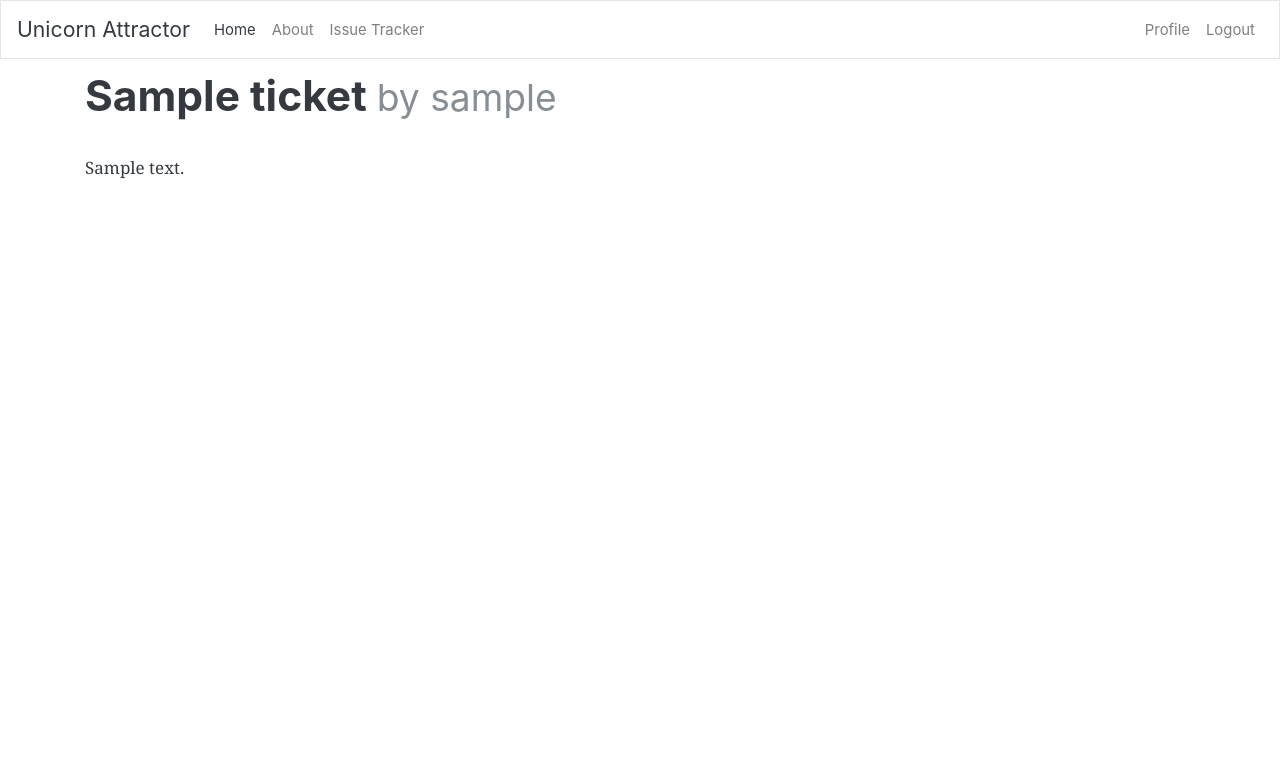
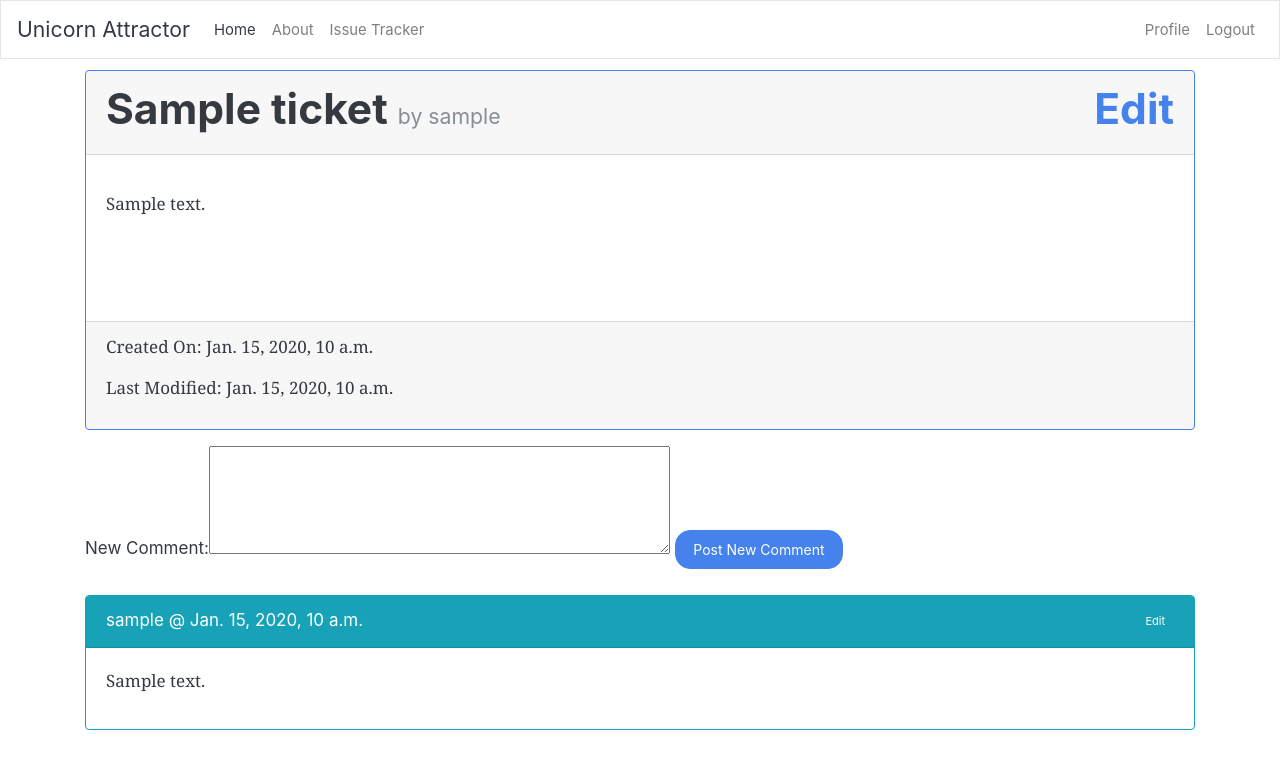
Before and after one commit to comacoma/FSF-MilestoneProject, a Django app: page /issuetracker/ticket/1/ in a window 1280 px wide. Shown: the top 769 px of the page. Run offline with Django 3.2, Linux system fonts and the light colour scheme; a user stored in the database is signed in; tables that the repository leaves empty hold one stand-in row (values such as "Sample post"); some libraries are stand-ins or nearby versions.

Commit message:
added ticket edit form. currently working on editing comment

```diff
--- a/issuetracker/forms.py
+++ b/issuetracker/forms.py
@@ -1,5 +1,5 @@
 from django import forms
-from .models import *
+from .models import Ticket, Comment
 
 class TicketSubmitForm(forms.ModelForm):
     class Meta:
@@ -9,7 +9,26 @@ class TicketSubmitForm(forms.ModelForm):
             'title',
             'content',
             'author',
+            'last_modified',
         )
         widgets = {
-            'author': forms.HiddenInput()
+            'author': forms.HiddenInput(),
+            'last_modified': forms.HiddenInput(),
         }
+
+class CommentPostForm(forms.ModelForm):
+    class Meta:
+        model = Comment
+        fields = (
+            'content',
+            'author',
+            'ticket',
+        )
+        widgets = {
+            'content': forms.Textarea(attrs={'rows': 4}),
+            'author': forms.HiddenInput(),
+            'ticket': forms.HiddenInput(),
+        }
+        labels = {
+            'content': 'New Comment',
+        }
--- a/issuetracker/models.py
+++ b/issuetracker/models.py
@@ -1,6 +1,7 @@
 from django.db import models
 from django.conf import settings
 from django.urls import reverse
+from datetime import datetime
 
 # Create your models here.
 class Ticket(models.Model):
@@ -31,8 +32,10 @@ class Ticket(models.Model):
         on_delete = models.PROTECT,
     )
     content = models.TextField()
-    submission_date = models.DateTimeField(auto_now_add=True)
+    submission_date = models.DateTimeField(default=datetime.now)
+    last_modified = models.DateTimeField(blank=True, null=True, default=datetime.now)
     status = models.CharField(max_length=2, choices=STATUS, default=REVIEWING)
+    upvote = models.IntegerField(default=0)
     threshold = models.IntegerField(blank=True, null=True)
 
     def __str__(self):
@@ -51,4 +54,7 @@ class Comment(models.Model):
         on_delete = models.PROTECT,
     )
     content = models.TextField()
-    comment_date = models.DateTimeField(auto_now_add=True)
+    comment_date = models.DateTimeField(default=datetime.now)
+
+    def __str__(self):
+        return "{0} @ {1} ON {2}".format(self.author.username, self.comment_date.strftime('%Y-%m-%d %H:%M:%S'), self.ticket.title)
--- a/issuetracker/templates/ticketdetails.html
+++ b/issuetracker/templates/ticketdetails.html
@@ -1,14 +1,67 @@
 {% extends 'base.html' %}
+{% load bootstrap_tags %}
+{% block ajax_script %}
+    <script type="text/javascript">
+    // using jQuery
+    var csrftoken = jQuery("[name=csrfmiddlewaretoken]").val();
+    </script>
+{% endblock %}
 
 {% block page_title %}Issue Tracker - Ticket Details{% endblock %}
 
 {% block content %}
-    <div class="container">
-        <h1>
-            {{ ticket.title }}
-            <small class="text-muted">by {{ ticket.author }}</small>
-        </h1>
-        <br>
-        <p>{{ ticket.content }}</p>
+<div class="container">
+    <div class="card border-primary mb-3 ticket-content">
+        <div class="card-header">
+            <h1>
+                {{ ticket.title }}
+                <small class="text-muted small-text">by {{ ticket.author }}</small>
+                {% if user.username == ticket.author.username %}
+                <a href="{% url 'edit_ticket' ticket.id %}" class="float-right">Edit</a>
+                {% endif %}
+            </h1>
+        </div>
+        <div class="card-body">
+            <p class="card-text">{{ ticket.content | linebreaks }}</p>
+        </div>
+        <div class="card-footer">
+            <p>Created On: {{ ticket.submission_date }}</p>
+            <p>Last Modified: {{ ticket.last_modified }}</p>
+        </div>
     </div>
+
+    {% if user.is_authenticated %}
+    <form method="POST">
+        {% csrf_token %}
+        {{ form | as_bootstrap }}
+        <button class="btn btn-primary" type="submit">Post New Comment</button>
+    </form>
+    {% endif %}
+
+    <br>
+
+    {% for comment in comments %}
+    <div class="card border-info mb-3">
+        {% if comment.author.is_staff %}
+        <div class="card-header bg-info text-white">
+        {% elif user.username == comment.author.username %}
+        <div class="card-header bg-primary text-white">
+        {% else %}
+        <div class="card-header">
+        {% endif %}
+            {{ comment.author.username }} @ {{ comment.comment_date }}
+            {% if user.username == comment.author.username %}
+                {% if user.is_staff %}
+                <button class="btn btn-outline-info btn-sm float-right text-white comment-edit" id="{{ comment.id }}">Edit</button>
+                {% else %}
+                <button class="btn btn-outline-primary btn-sm float-right text-white comment-edit" id="{{ comment.id }}">Edit</button>
+                {% endif %}
+            {% endif %}
+        </div>
+        <div class="card-body">
+            <span class="card-text comment-body" id="comment_{{ comment.id }}">{{ comment.content | linebreaks }}</span>
+        </div>
+    </div>
+    {% endfor %}
+</div>
 {% endblock %}
--- a/issuetracker/urls.py
+++ b/issuetracker/urls.py
@@ -5,4 +5,5 @@ urlpatterns = [
     path('', issue_tracker_home, name="issue_tracker_home"),
     path('ticket/new/', submit_new_ticket, name="submit_new_ticket"),
     path('ticket/<int:pk>/', ticket_details, name="ticket_details"),
+    path('ticket/<int:pk>/edit/', edit_ticket, name="edit_ticket"),
 ]
--- a/issuetracker/views.py
+++ b/issuetracker/views.py
@@ -1,7 +1,8 @@
 from django.shortcuts import render, get_object_or_404, redirect
 from django.contrib.auth.decorators import login_required
 from .models import Ticket, Comment
-from .forms import TicketSubmitForm
+from .forms import TicketSubmitForm, CommentPostForm
+from datetime import datetime
 
 # Create your views here.
 def issue_tracker_home(request):
@@ -34,5 +35,32 @@ def ticket_details(request, pk):
     as well as providing area for fellow users to comment.
     """
 
+    authorid = request.user.id if request.user.is_authenticated else None
+
     ticket = get_object_or_404(Ticket, pk=pk)
-    return render(request, 'ticketdetails.html', {'ticket': ticket})
+    comments = Comment.objects.filter(ticket=ticket).order_by('-comment_date')
+
+    if request.method == "POST":
+        form = CommentPostForm(request.POST)
+        if form.is_valid():
+            form.save()
+            return redirect(ticket_details, ticket.id)
+    else:
+        form = CommentPostForm(initial={'author': authorid, 'ticket': ticket.id})
+    return render(request, 'ticketdetails.html', {'ticket': ticket, 'comments': comments, 'form': form})
+
+def edit_ticket(request, pk):
+    """
+    A view that allows users to edit existing tickets
+    """
+
+    ticket = get_object_or_404(Ticket, pk=pk)
+
+    if request.method == "POST":
+        form = TicketSubmitForm(request.POST, instance=ticket)
+        if form.is_valid():
+            ticket = form.save()
+            return redirect(ticket_details, ticket.pk)
+    else:
+        form = TicketSubmitForm(instance=ticket, initial={'last_modified': datetime.now})
+    return render(request, 'ticketeditform.html', {'form': form, 'ticket': ticket})
--- a/static/css/style.css
+++ b/static/css/style.css
@@ -8,6 +8,12 @@
     text-decoration: none;
     color: #000;
 }
+.ticket-content {
+    min-height: 360px;
+}
+.small-text {
+    font-size: 50%;
+}
 
 @media screen and (min-width: 991px) {
     .register-text {
--- a/static/js/main.js
+++ b/static/js/main.js
@@ -1,3 +1,14 @@
 $(document).ready(function() {
     $('#message').delay(3500).show().slideUp();
+
+    $('.comment-edit').on('click', function(e) {
+        var comment_id = "#comment_" + e.target.id;
+
+        $('#edit-comment-modal').modal('toggle');
+        $('#edit-comment').val($(comment_id).text());
+    });
+
+    $('#comment-edit-form').on('submit', function(event) {
+        event.preventDefault();
+    });
 });
```
Also changed, not shown: issuetracker/admin.py (+9 -1 lines), issuetracker/templates/issuetrackerhome.html (+10 -4 lines), issuetracker/templates/ticketeditform.html (added, +16 -0 lines), issuetracker/migrations/0003_ticket_upvote.py (added), issuetracker/migrations/0004_auto_20180904_2157.py (added), issuetracker/migrations/0005_auto_20180905_1107.py (added).
